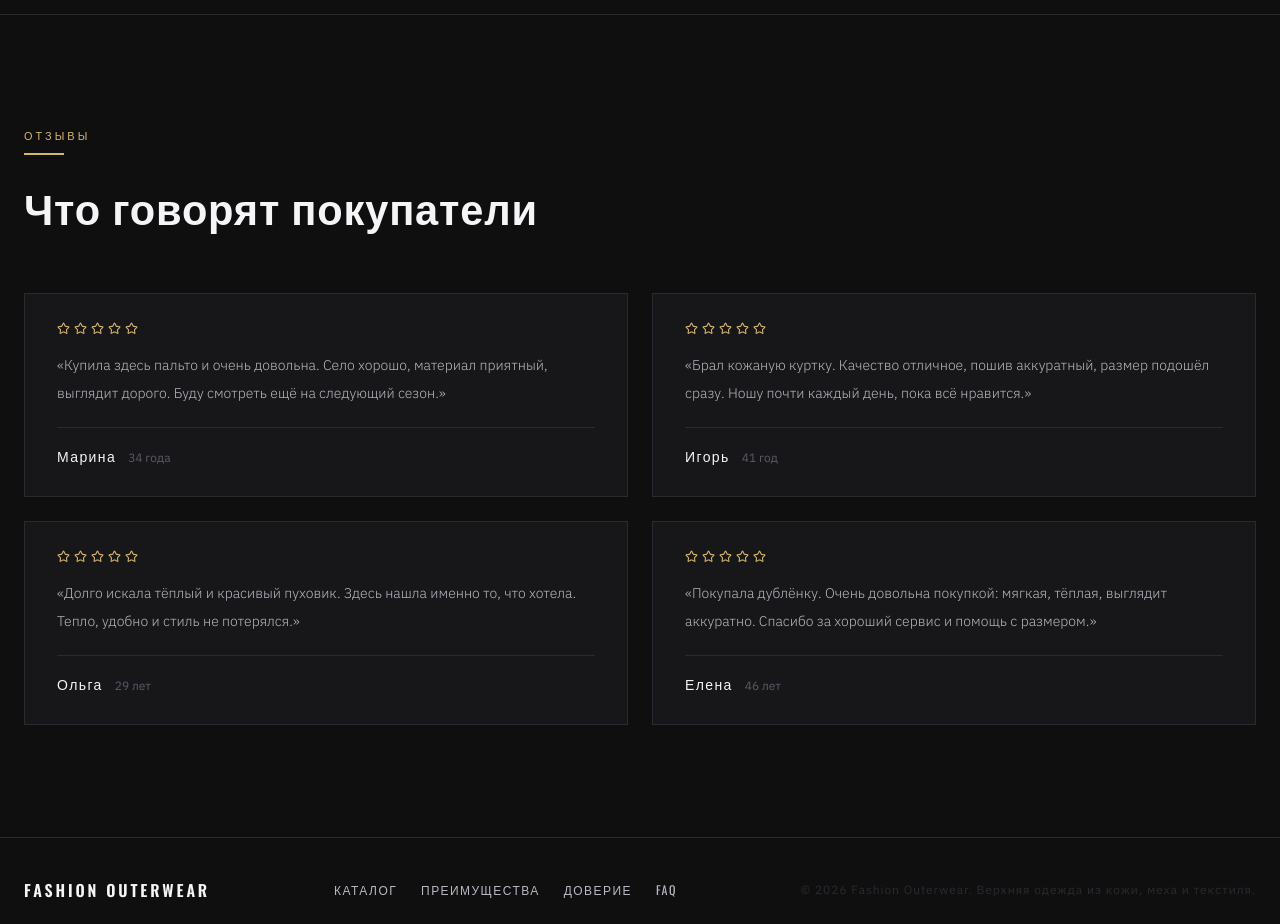
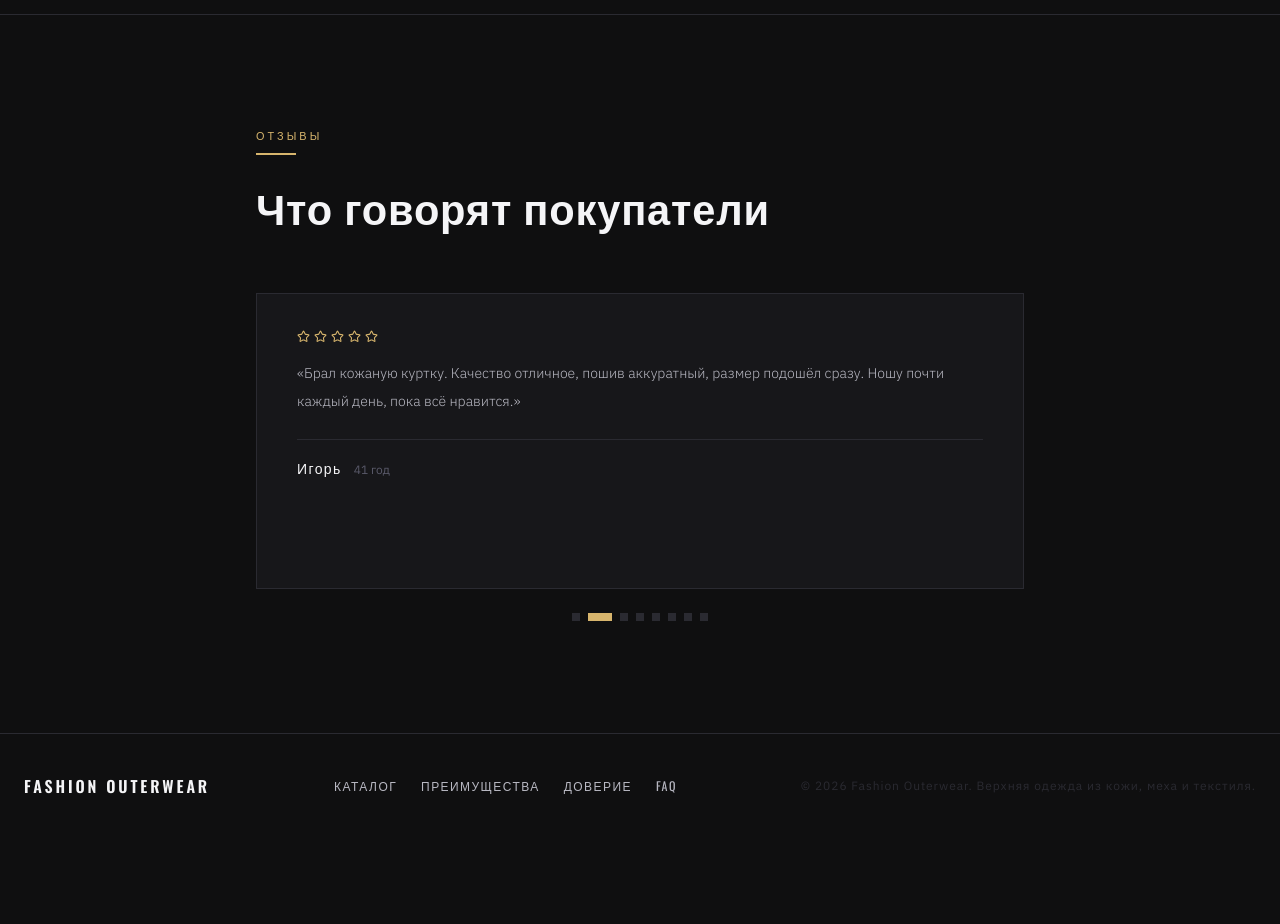
Before and after one commit to pr-poehali-dev/fashion-outerwear-premium, a React (Vite) app: page / in a window 1280 px wide. Shown: the part 4140-5064 px from the top of the page. After the commit the page ends 4978 px from the top, so only its background shows below. Built offline with nearby package versions, Linux system fonts and the light colour scheme.

Commit message:
feat: add customer reviews carousel

```diff
--- a/src/pages/Index.tsx
+++ b/src/pages/Index.tsx
@@ -76,6 +76,26 @@ const REVIEWS = [
     age: "46 лет",
     text: "Покупала дублёнку. Очень довольна покупкой: мягкая, тёплая, выглядит аккуратно. Спасибо за хороший сервис и помощь с размером.",
   },
+  {
+    name: "Анна",
+    age: "32 года",
+    text: "Я влюбилась в свою дублёнку с первого примерки. Она такая мягкая, уютная и при этом выглядит очень красиво. Наконец-то нашла вещь, которую хочется носить снова и снова.",
+  },
+  {
+    name: "Дмитрий",
+    age: "39 лет",
+    text: "Честно, не ожидал такого качества. Куртка села отлично, кожа приятная, швы аккуратные. Когда надел — сразу почувствовал, что это хорошая покупка, не на один сезон.",
+  },
+  {
+    name: "Светлана",
+    age: "27 лет",
+    text: "Пуховик просто спас этой зимой. Очень тёплый, удобный и не выглядит громоздко, что для меня было важно, всё прошло легко и без нервов.",
+  },
+  {
+    name: "Наталья",
+    age: "45 лет",
+    text: "Долго сомневалась, брать или нет, но в итоге осталась очень довольна. Пальто смотрится элегантно, сидит красиво и подчёркивает фигуру. Получила кучу комплиментов уже в первый день.",
+  },
 ];
 
 const STATS = [
@@ -118,6 +138,14 @@ export default function Index() {
   const ctaReveal = useReveal();
   const faqReveal = useReveal();
   const reviewsReveal = useReveal();
+  const [reviewIndex, setReviewIndex] = useState(0);
+
+  useEffect(() => {
+    const timer = setInterval(() => {
+      setReviewIndex((prev) => (prev + 1) % REVIEWS.length);
+    }, 5000);
+    return () => clearInterval(timer);
+  }, []);
 
   const NAV = ["Каталог", "Преимущества", "Доверие", "FAQ"];
   const navHrefs = ["#catalog", "#benefits", "#trust", "#faq"];
@@ -554,7 +582,7 @@ export default function Index() {
 
       {/* ── REVIEWS ──────────────────────────────────────── */}
       <section id="reviews" className="py-28 px-6" style={{ borderTop: "1px solid #2a2a31" }}>
-        <div ref={reviewsReveal.ref} className="max-w-7xl mx-auto">
+        <div ref={reviewsReveal.ref} className="max-w-3xl mx-auto">
           <div className={`mb-14 reveal ${reviewsReveal.visible ? "visible" : ""}`}>
             <span className="section-eyebrow">Отзывы</span>
             <div className="accent-bar" />
@@ -565,15 +593,30 @@ export default function Index() {
               Что говорят покупатели
             </h2>
           </div>
-          <div className="grid md:grid-cols-2 gap-6">
+
+          {/* Карусель */}
+          <div className={`reveal ${reviewsReveal.visible ? "visible" : ""}`}>
+            <div
+              style={{
+                background: "#17171a",
+                border: "1px solid #2a2a31",
+                padding: "36px 40px",
+                minHeight: "220px",
+                position: "relative",
+                overflow: "hidden",
+              }}
+            >
               {REVIEWS.map((r, i) => (
                 <div
                   key={i}
-                className={`reveal delay-${i + 1} ${reviewsReveal.visible ? "visible" : ""}`}
                   style={{
-                  background: "#17171a",
-                  border: "1px solid #2a2a31",
-                  padding: "28px 32px",
+                    position: i === 0 ? "relative" : "absolute",
+                    inset: 0,
+                    padding: "36px 40px",
+                    opacity: reviewIndex === i ? 1 : 0,
+                    transform: reviewIndex === i ? "translateY(0)" : "translateY(12px)",
+                    transition: "opacity 0.6s ease, transform 0.6s ease",
+                    pointerEvents: reviewIndex === i ? "auto" : "none",
                   }}
                 >
                   <div className="flex gap-1 mb-4">
@@ -581,11 +624,11 @@ export default function Index() {
                       <Icon key={s} name="Star" size={13} style={{ color: "#d7b56d" }} />
                     ))}
                   </div>
-                <p className="font-ibm text-sm leading-7 mb-5" style={{ color: "#b8b8c2", fontWeight: 300 }}>
+                  <p className="font-ibm text-sm leading-7 mb-6" style={{ color: "#b8b8c2", fontWeight: 300 }}>
                     «{r.text}»
                   </p>
                   <div style={{ borderTop: "1px solid #2a2a31", paddingTop: "16px" }}>
-                  <span className="font-oswald text-sm tracking-widest" style={{ color: "#f5f5f7", letterSpacing: "0.1em" }}>
+                    <span className="font-oswald text-sm" style={{ color: "#f5f5f7", letterSpacing: "0.1em" }}>
                       {r.name}
                     </span>
                     <span className="font-ibm text-xs ml-3" style={{ color: "#5a5a6a" }}>
@@ -594,6 +637,25 @@ export default function Index() {
                   </div>
                 </div>
               ))}
+            </div>
+
+            {/* Точки-индикаторы */}
+            <div className="flex justify-center gap-2 mt-6">
+              {REVIEWS.map((_, i) => (
+                <button
+                  key={i}
+                  onClick={() => setReviewIndex(i)}
+                  style={{
+                    width: reviewIndex === i ? "24px" : "8px",
+                    height: "8px",
+                    background: reviewIndex === i ? "#d7b56d" : "#2a2a31",
+                    border: "none",
+                    cursor: "pointer",
+                    transition: "all 0.3s ease",
+                  }}
+                />
+              ))}
+            </div>
           </div>
         </div>
       </section>
```
Lines whose indentation alone changed are shown as unchanged.
